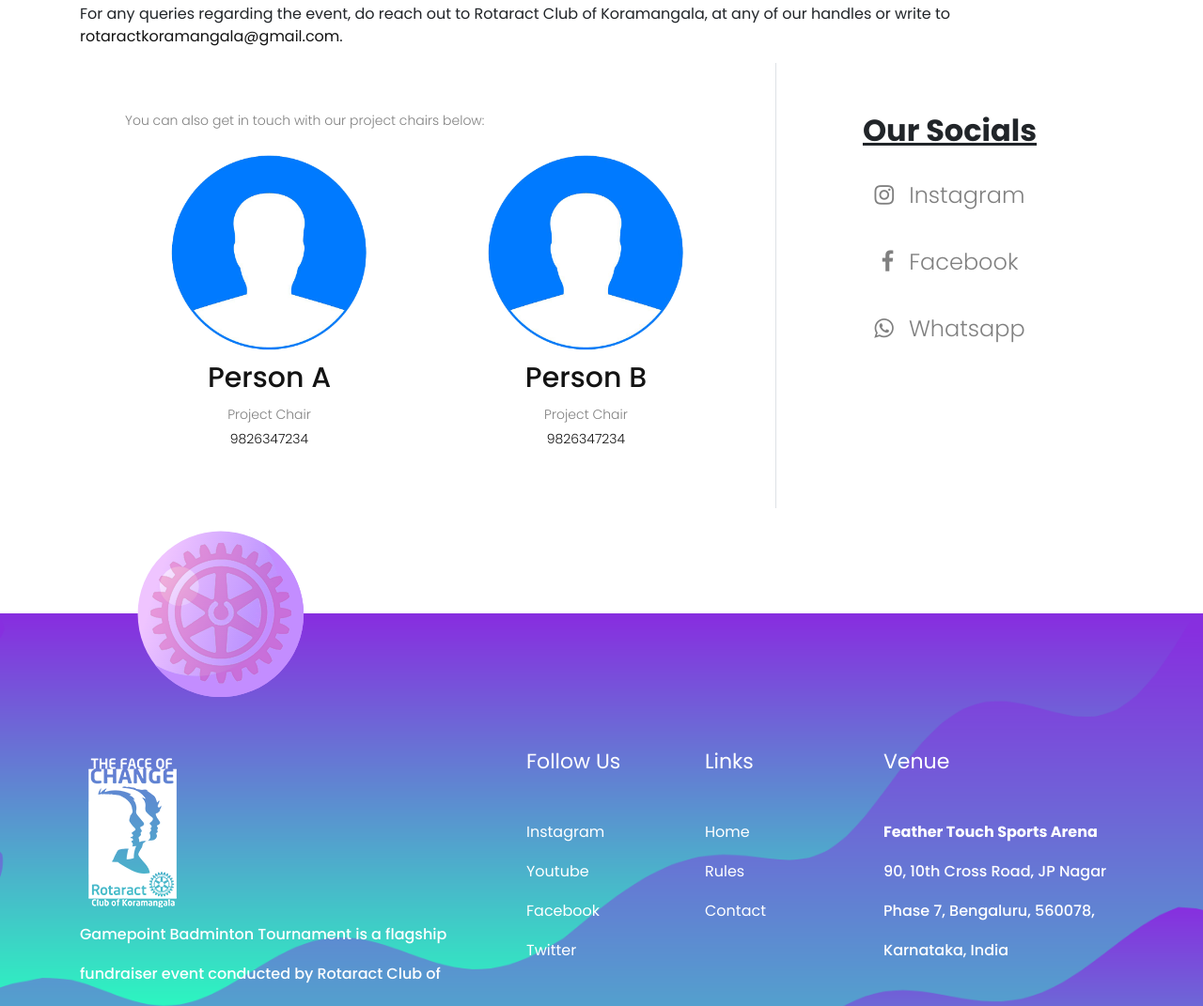
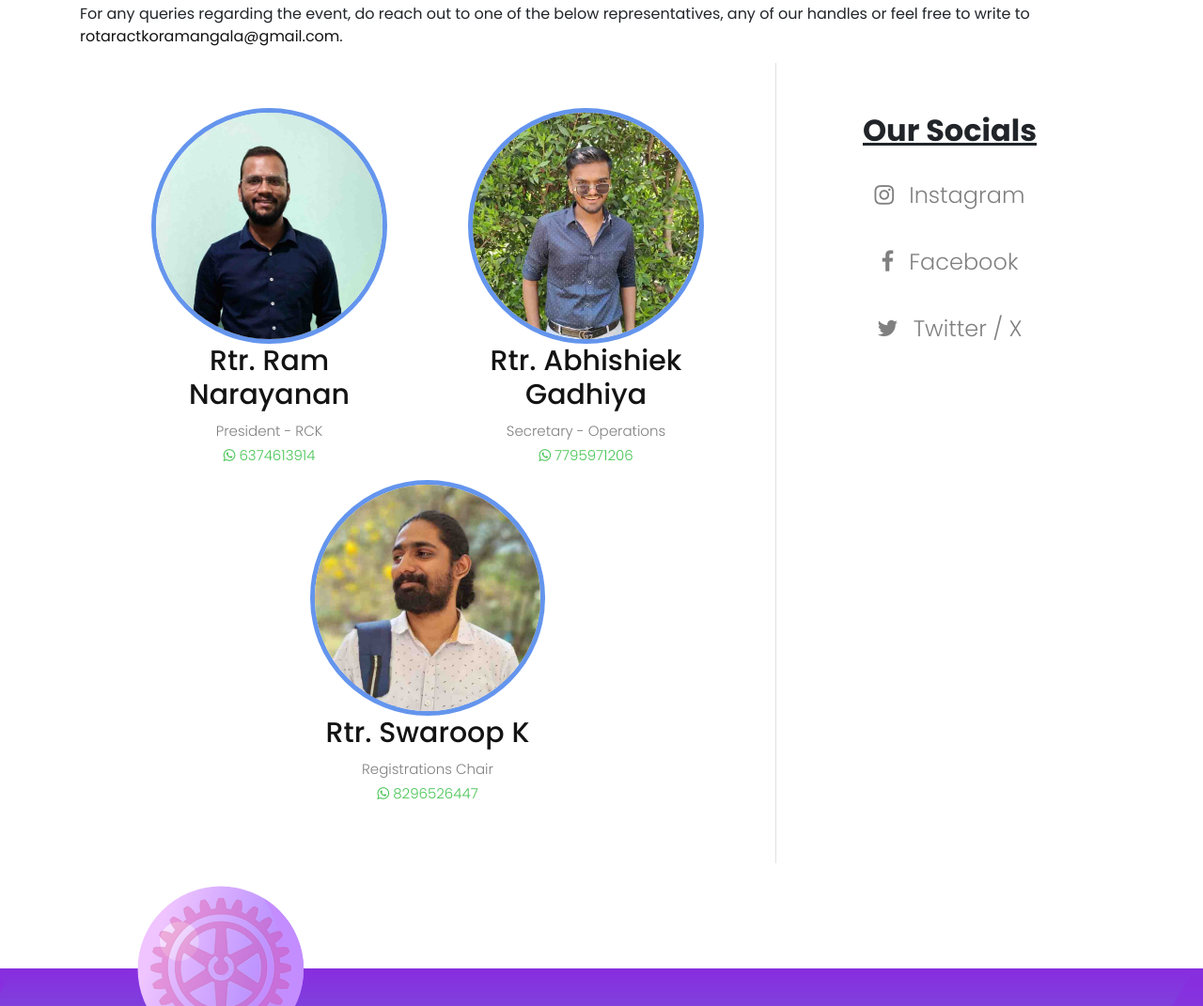
Before and after one commit to ic-Solutions/GamePoint, a plain HTML site: page contact.html in a window 1280 px wide. Shown: the part 1115-2186 px from the top of the page at 94% size. Drawn offline with Linux system fonts and the light colour scheme.

Commit message:
updated contact info

```diff
--- a/contact.html
+++ b/contact.html
@@ -120,21 +120,25 @@
                 <h3>Contact Us</h3>
             </div>
             <div>
-                For any queries regarding the event, do reach out to Rotaract Club of Koramangala, at any of our handles or write to <a href="mailto:rotaractkoramangala@gmail.com">rotaractkoramangala@gmail.com</a>.
+                For any queries regarding the event, do reach out to one of the below representatives, any of our handles or feel free to write to <a href="mailto:rotaractkoramangala@gmail.com">rotaractkoramangala@gmail.com</a>.
             </div>
             <div class="row py-3 mx-auto">
                 <div class="col-12 col-md-8 chairs p-5">
-                    <p>You can also get in touch with our project chairs below:</p>
                     <div class="row text-center">
                         <div class="col-12 col-md-5 mx-auto align-items-center">
-                            <img src="/img/chairs/1.png" alt="chair">
-                            <h2>Person A</h2>
-                            <p>Project Chair<br><a href="tel:8926347234">9826347234</a></p>
+                            <img src="/img/chairs/ram.jpeg" alt="chair">
+                            <h2>Rtr. Ram Narayanan</h2>
+                            <p>President - RCK<br><a href="https://wa.me/+916374613914"><i class="fa fa-whatsapp mr-1"></i>6374613914</a></p>
                         </div>
                         <div class="col-12 col-md-5 mx-auto align-items-center">
-                            <img src="/img/chairs/1.png" alt="chair">
-                            <h2>Person B</h2>
-                            <p>Project Chair<br><a href="tel:8926347234">9826347234</a></p>
+                            <img src="/img/chairs/abhi.jpeg" alt="chair">
+                            <h2>Rtr. Abhishiek Gadhiya</h2>
+                            <p>Secretary - Operations<br><a href="http://wa.me/+917795971206"><i class="fa fa-whatsapp mr-1"></i>7795971206</a></p>
+                        </div>
+                        <div class="col-12 col-md-5 mx-auto align-items-center">
+                            <img src="/img/chairs/swaroop.jpeg" alt="chair">
+                            <h2>Rtr. Swaroop K</h2>
+                            <p>Registrations Chair<br><a href="https://wa.me/+918296526447"><i class="fa fa-whatsapp mr-1"></i>8296526447</a></p>
                         </div>
                     </div>
                 </div>
@@ -145,10 +149,10 @@
                             <a href="https://www.instagram.com/rotaractkoramangala/"><p style="font-size:x-large"><i class="fa fa-instagram mr-3"></i>Instagram</p>
                         </div>
                         <div class="item p-3">
-                            <a href="https://www.facebook.com/RotaractKoramangala"><p style="font-size:x-large"><i class="fa fa-facebook mr-3"></i>Facebook</p></a>
+                            <a href="https://www.facebook.com/RotaractKoramangala"><p style="font-size:x-large;"><i class="fa fa-facebook mr-3"></i>Facebook</p></a>
                         </div>
                         <div class="item p-3">
-                            <a href="https://wa.me/8296526447"><p style="font-size:x-large"><i class="fa fa-whatsapp mr-3"></i>Whatsapp</p></a>
+                            <a href="https://twitter.com/RaCKoramangala"><p style="font-size:x-large; "><i class="fa fa-twitter mr-3"></i>Twitter / X</p></a>
                         </div>
                     </div>
                 </div>
--- a/css/style.css
+++ b/css/style.css
@@ -2101,7 +2101,17 @@ h3 {
 }
 
 .contact .chairs img{
-  width: 100%;
+  border-radius: 50%;
+  border: 5px cornflowerblue solid;
+  width: 100%;
+}
+
+.contact .chairs p{
+  font-size: 15px;
+}
+
+.contact .chairs p a{
+  color: #49c556;
 }
 
 
```
Also changed, not shown: img/chairs/abhi.jpeg (added), img/chairs/ram.jpeg (added), img/chairs/swaroop.jpeg (added), img/favicon.png (added).
